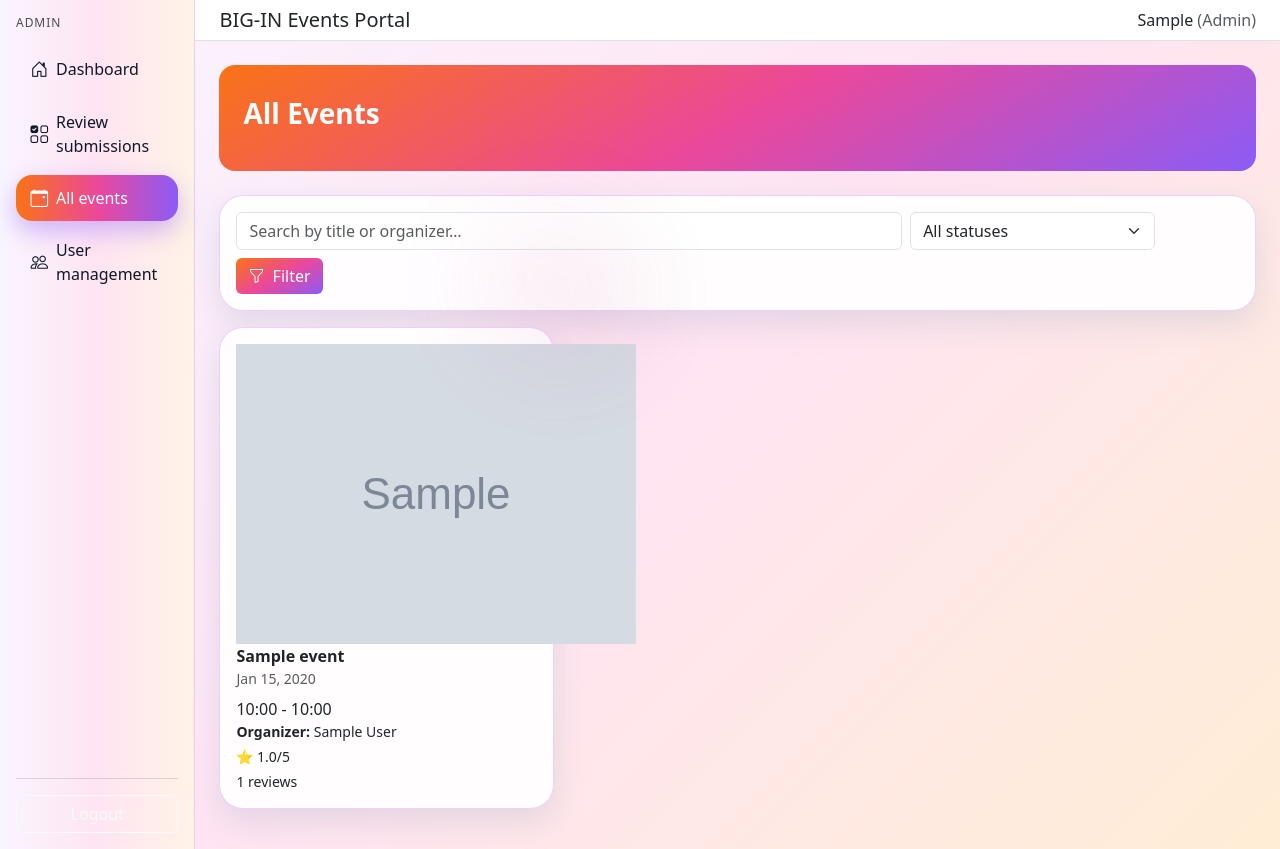
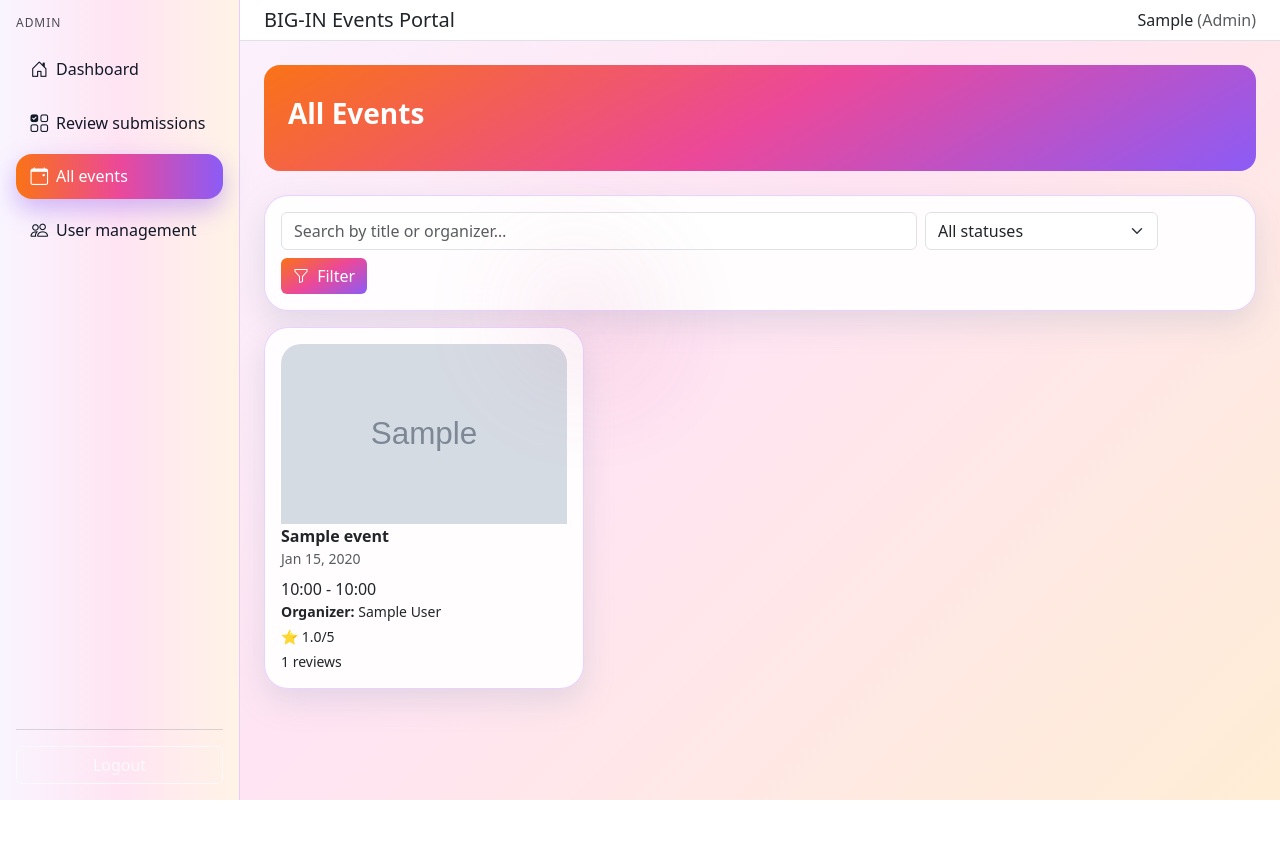
Before and after one commit to Nopd101/community_events_portal, a Django app: page /events/admin/feedback/ in a window 1280 px wide; the page is wider, and only the part inside the window is pictured. After the commit the page ends 800 px from the top of that part, so only its background shows below. Run offline with Django 5.2, Linux system fonts and the light colour scheme; a user stored in the database is signed in; tables that the repository leaves empty hold one stand-in row (values such as "Sample post"); grey boxes marked "Sample" are stand-in pictures.

Commit message:
fix imgs

```diff
--- a/events/static/styles/dashboard.css
+++ b/events/static/styles/dashboard.css
@@ -307,3 +307,18 @@ ul.list-group.panel-list > li.list-group-item {
   padding-left: 0 !important;
   padding-right: 0 !important;
 }
+.event-card-image-wrapper {
+  width: 100%;
+  height: 180px;
+  overflow: hidden;
+  border-top-left-radius: 1.25rem;
+  border-top-right-radius: 1.25rem;
+   background: linear-gradient(135deg, #f9f5ff, #ffe4f3, #ffedd5);
+}
+
+.event-card-image {
+  width: 100%;
+  height: 100%;
+  object-fit: cover;
+  display: block;
+}
--- a/events/templates/events/admin_feedback_overview.html
+++ b/events/templates/events/admin_feedback_overview.html
@@ -64,11 +64,13 @@
     <div class="event-row-cards">
       {% for e in events %}
       <div class="event-row-card panel-card p-3">
-        {% if e.image %}
-            <img src="{{ e.image.url }}" alt="Event image">
-        {% else %}
-            <img src="/static/default.jpg" alt="No image available">
-        {% endif %}
+        <div class="event-card-image-wrapper">
+          {% if e.image %}
+              <img src="{{ e.image.url }}" alt="Event image" class="event-card-image">
+          {% else %}
+              <img src="/static/default.jpg" alt="No image available" class="event-card-image">
+          {% endif %}
+        </div>
         <div class="event-card-content">
           <div class="fw-semibold">{{ e.title }}</div>
           <div class="text-muted small mb-2">{{ e.date|date:"M d, Y" }}</div>
```
Also changed, not shown: events/templates/events/admin_events.html (+7 -5 lines), events/templates/events/attendee_events.html (+4 -3 lines), events/templates/events/attendee_my_events.html (+4 -3 lines).
